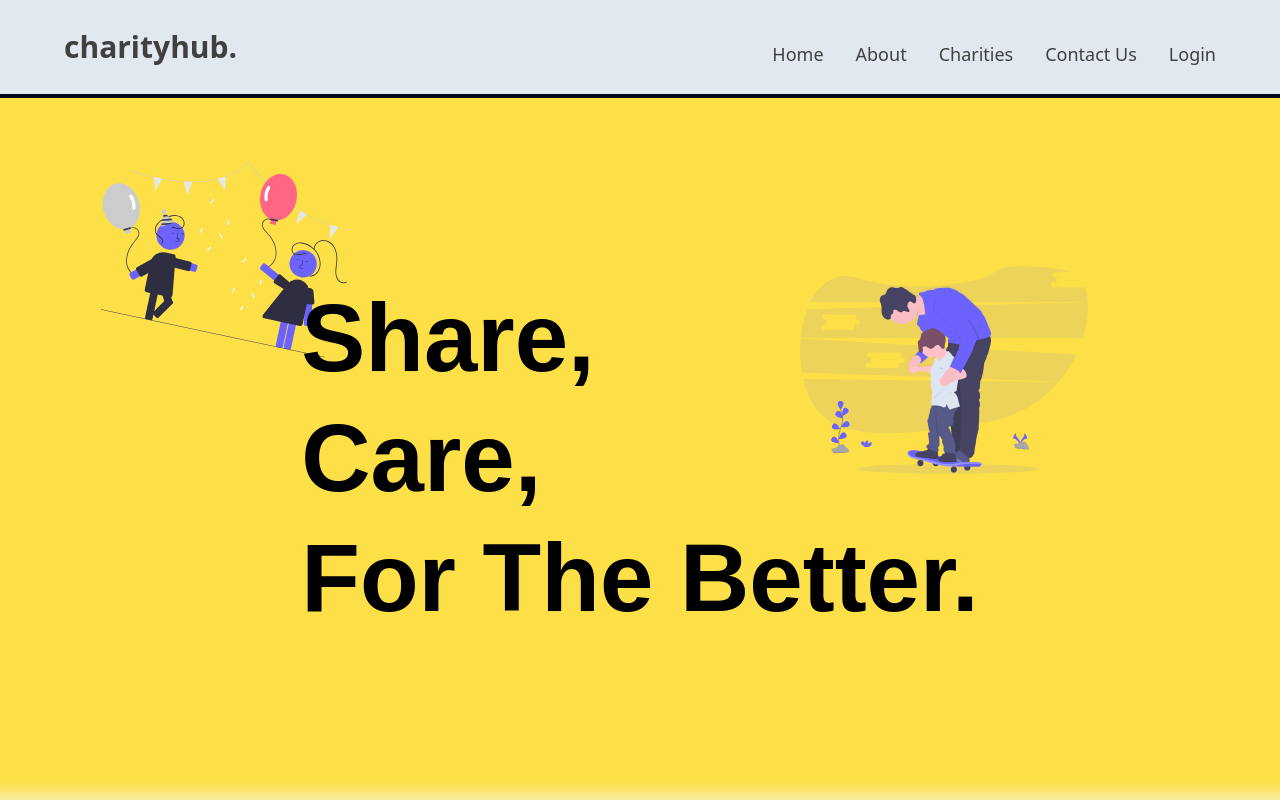
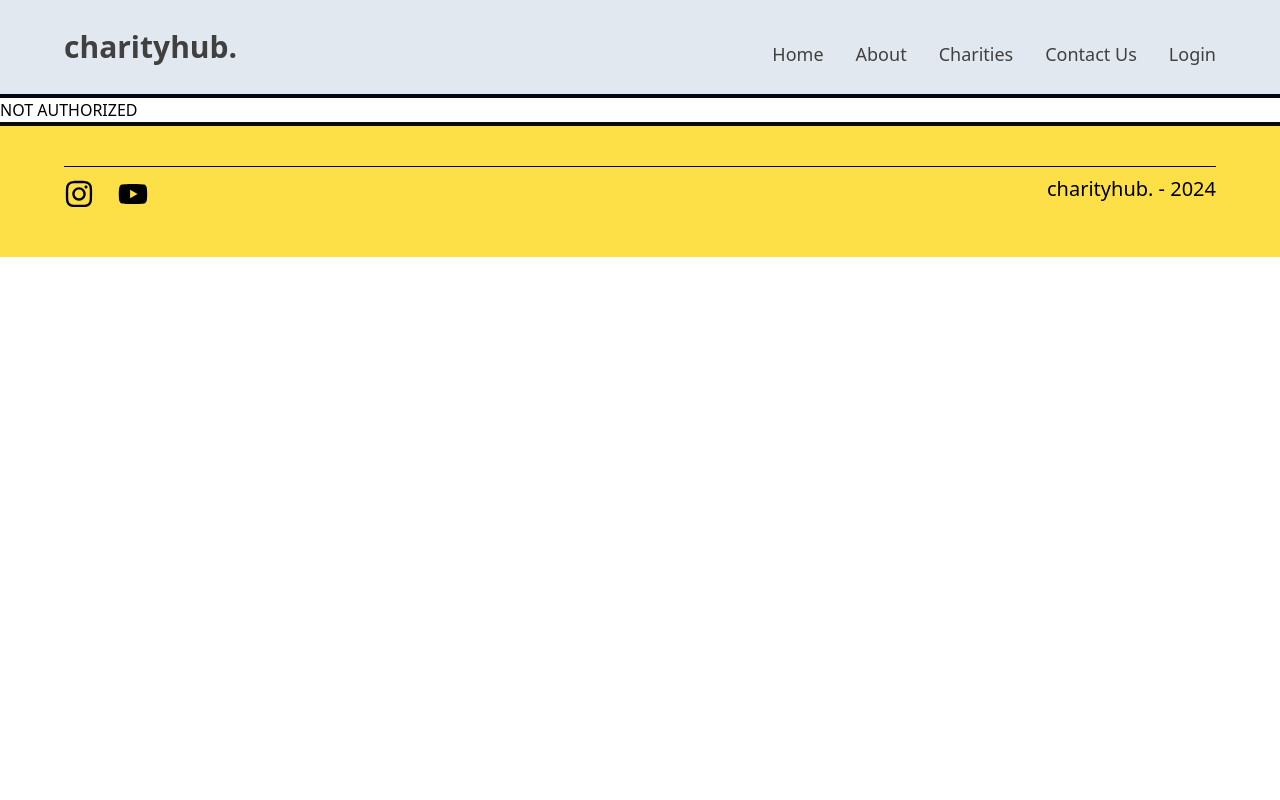
Before and after one commit to fcram7/charityhub, a React (Vite) app: page /not-authorized in a window 1280 px wide. Shown: the top 800 px of the page. Built offline with nearby package versions, Linux system fonts and the light colour scheme; a web font is replaced by a local one.

Commit message:
fixed router based on cookie authorization

```diff
--- /dev/null
+++ b/src/pages/notAuthorized/Index.tsx
@@ -0,0 +1,9 @@
+const NotAuthorized = () => {
+  return (
+    <div>
+      NOT AUTHORIZED
+    </div>
+   );
+}
+
+export default NotAuthorized;
--- a/src/routes/RouteHandler.tsx
+++ b/src/routes/RouteHandler.tsx
@@ -1,26 +1,40 @@
 import { Route, Routes } from 'react-router-dom';
-import Cookies from 'js-cookie';
+import Cookies from "js-cookie"
 
 import Home from '../pages/home/Index';
 import Login from '../pages/login/Index';
 import ContactUs from '../pages/contactus/Index';
 import Register from '../pages/register/Index';
 import Dashboard from '../pages/dashboard/Index';
+import NotAuthorized from '../pages/notAuthorized/Index';
 
 const RouteHandler = () => {
   const cookies = Cookies.get("session");
+
   return (
     <>
       <Routes>
-        <Route path="/*" element={<Home />} />
+        {/* <Route path="/" element={<Home />} />
         <Route path="/contact-us" element={<ContactUs />}/>
+        <Route path="/:email/dashboard" element={<Dashboard />}/>
         <Route path="/login" element={<Login />}/>
         <Route path="/register" element={<Register />}/>
-        { cookies ?
-          (
-            <Route path="/:email/dashboard" element={<Dashboard />}/>
-          ) : null
-        }
+        <Route path="/not-authorized" element={<NotAuthorized />}/> */}
+        {cookies ? (
+          <>
+            <Route path="/:email/*" element={<Dashboard />}/>
+            <Route path="/" element={<Home />} />
+            <Route path="/contact-us" element={<ContactUs />}/>
+          </>
+        ) : (
+          <>
+            <Route path="/not-authorized" element={<NotAuthorized />}/>
+            <Route index path="/*" element={<Home />} />
+            <Route path="/contact-us" element={<ContactUs />}/>
+            <Route path="/login" element={<Login />}/>
+            <Route path="/register" element={<Register />}/>
+          </>
+        )}
       </Routes>
     </>
    );
```
